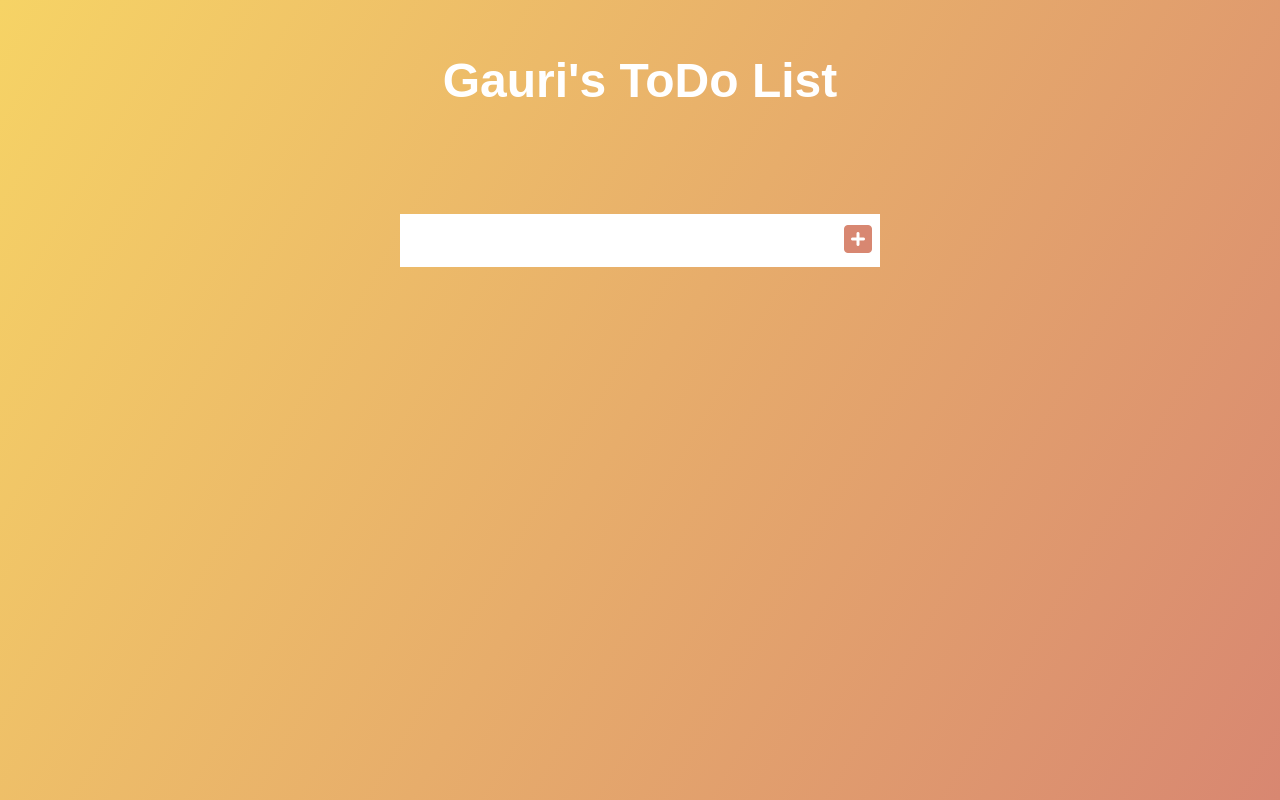
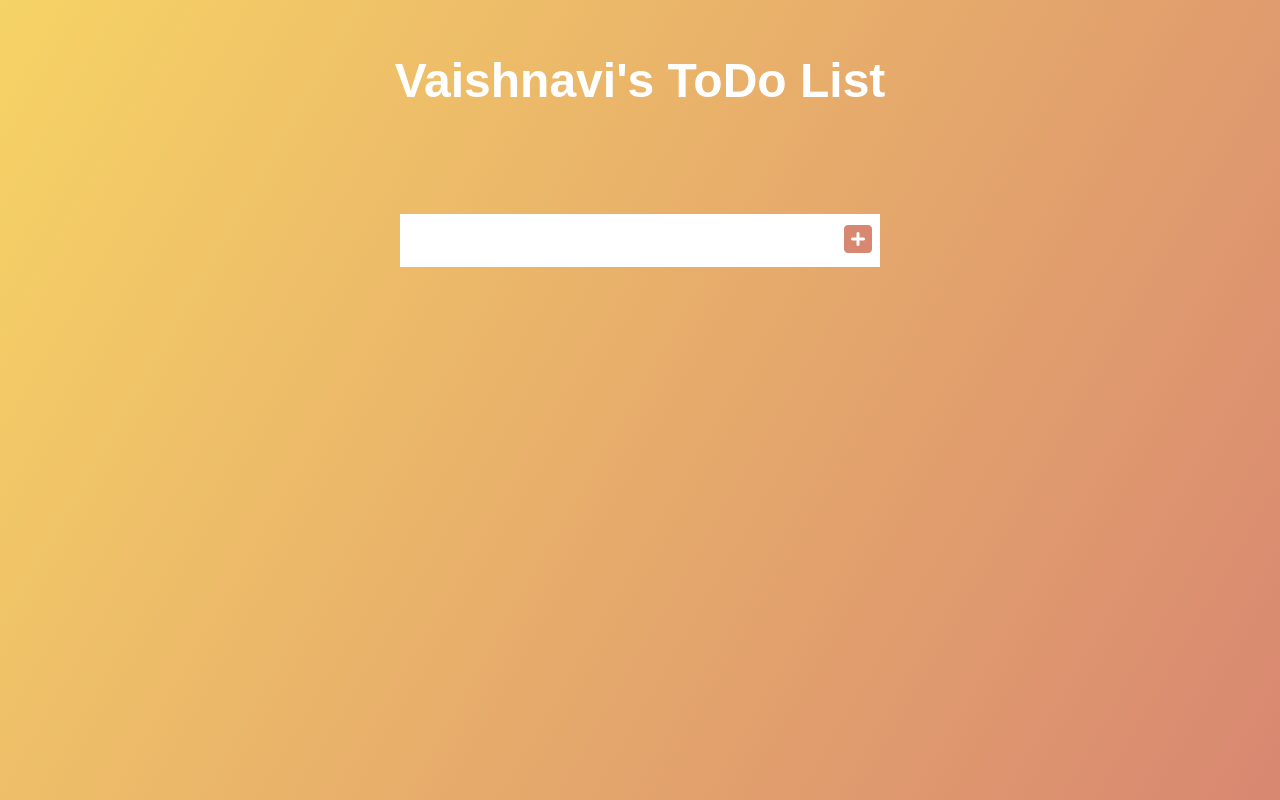
Before and after one commit to vaishnavi3PG/ToDo-List, a plain HTML site: page index.html in a window 1280 px wide. Drawn offline with Linux system fonts and the light colour scheme.

Commit message:
final commit

```diff
--- a/index.html
+++ b/index.html
@@ -10,7 +10,7 @@
 </head>
 <body>
     <header>
-        <h1>Gauri's ToDo List</h1>
+        <h1>Vaishnavi's ToDo List</h1>
     </header>
     <form >
         <input type="text" class="todo-input">
```
